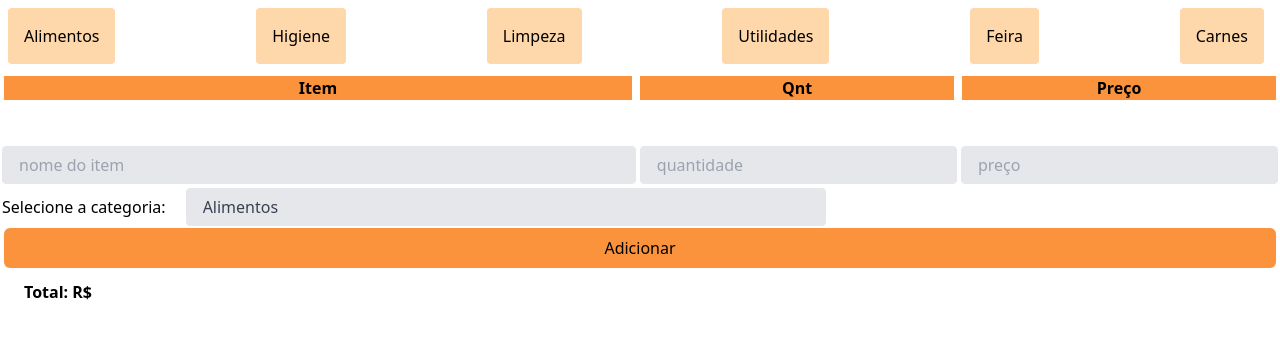
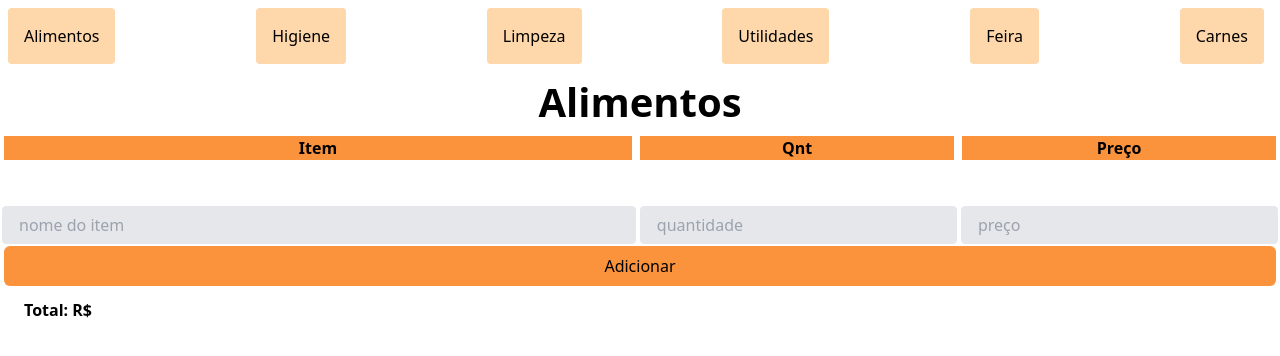
Before and after one commit to pedigru3/AplicativoDeCompras, a Next.js app: page / in a window 1280 px wide. Shown: the top 356 px of the page. Built offline with nearby package versions, Linux system fonts and the light colour scheme.

Commit message:
bugs arrumados e upgrades de tela

```diff
--- a/src/components/input.tsx
+++ b/src/components/input.tsx
@@ -1,4 +1,4 @@
-import { useContext, useRef, useState } from "react";
+import { useContext, useState } from "react";
 
 import ItemContext, { ItemSchemaOutput } from "@/contexts/item/context";
 
--- a/src/contexts/item/context.tsx
+++ b/src/contexts/item/context.tsx
@@ -15,8 +15,20 @@ import { z } from "zod";
 export const itemSchema = z.object({
   name: z.string(),
   id: z.string(),
-  qnt: z.number().transform((qnt) => qnt.toString()),
-  price: z.number().transform((qnt) => qnt.toFixed(2)),
+  qnt: z
+    .number()
+    .nullable()
+    .transform((qnt) => {
+      if (qnt) {
+        return qnt.toString();
+      } else {
+        return "0";
+      }
+    }),
+  price: z
+    .number()
+    .nullable()
+    .transform((qnt) => (qnt ? qnt.toFixed(2) : "0,00")),
   category: z.enum([
     Category.Alimentos,
     Category.Carnes,
--- a/src/pages/index.tsx
+++ b/src/pages/index.tsx
@@ -8,7 +8,6 @@ import { useContext, useEffect, useState } from "react";
 export default function Home() {
   const { state, setState, total, setTotal } = useContext(ItemContext);
   const [category, setCategory] = useState<Category>(Category.Alimentos);
-
   const [filteredItems, setFilteredItems] = useState<ItemType[]>([]);
 
   useEffect(() => {
@@ -17,6 +16,10 @@ export default function Home() {
       const newList: ItemType[] = JSON.parse(oldItems);
       setState(newList);
       setTotal(SumItems(newList));
+      const newFilter = newList.filter(
+        (item) => item.category === Category.Alimentos
+      );
+      setFilteredItems(newFilter);
     }
   }, []);
 
@@ -63,7 +66,7 @@ export default function Home() {
       <div>
         <Menu onClick={handleMenuClick} />
       </div>
-
+      <h1 className="text-[40px] font-bold text-center">{category}</h1>
       <div>
         <div className="flex [&>div]:text-center [&>div]:font-bold ">
           <div className="w-2/4 bg-orange-400 m-1">Item</div>
@@ -108,22 +111,7 @@ export default function Home() {
                 required
               />
             </div>
-            <label className="w-1/2 m-0.5 pr-4">Selecione a categoria:</label>
-            <select
-              className="w-1/2 m-0.5 appearance-none bg-gray-200 border border-gray-200 text-gray-700 py-2 px-4 rounded leading-tight focus:outline-none focus:bg-white focus:border-gray-500"
-              id="grid-state"
-              required
-              onChange={(e) => {
-                setCategory(e.target.value as Category);
-              }}
-            >
-              <option>{Category.Alimentos}</option>
-              <option>{Category.HigienePessoal}</option>
-              <option>{Category.Limpeza}</option>
-              <option>{Category.Utilidades}</option>
-              <option>{Category.Feira}</option>
-              <option>{Category.Carnes}</option>
-            </select>
+
             <div className="w-full flex items-stretch">
               <button
                 type="button"
```
